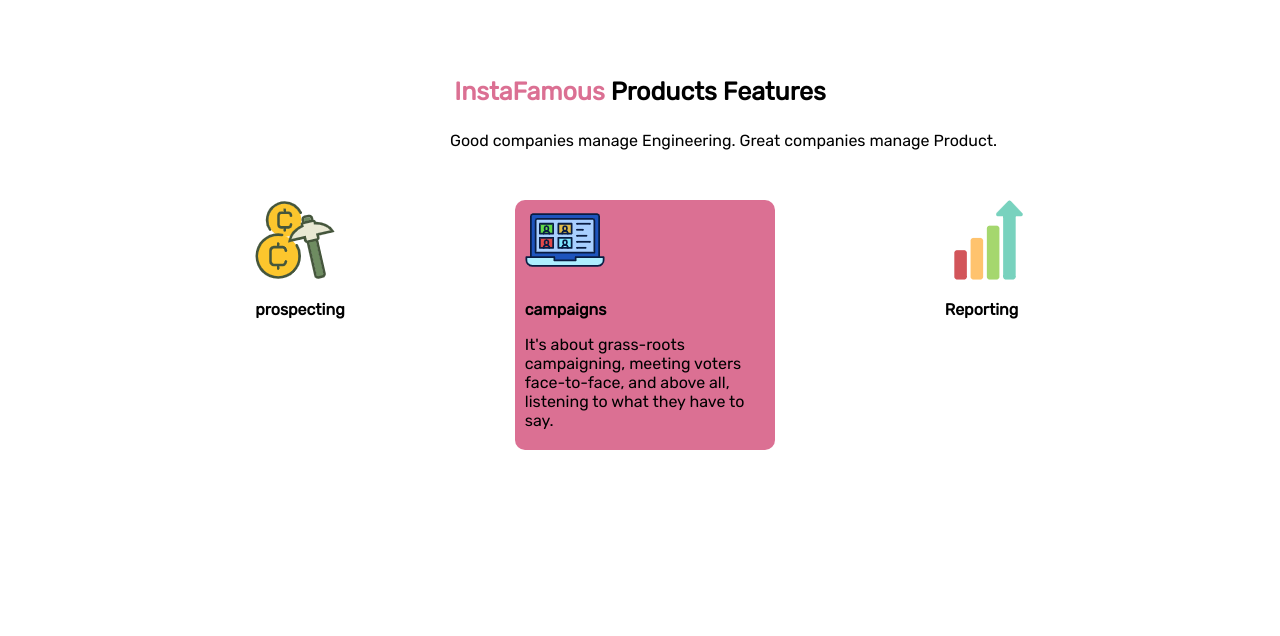
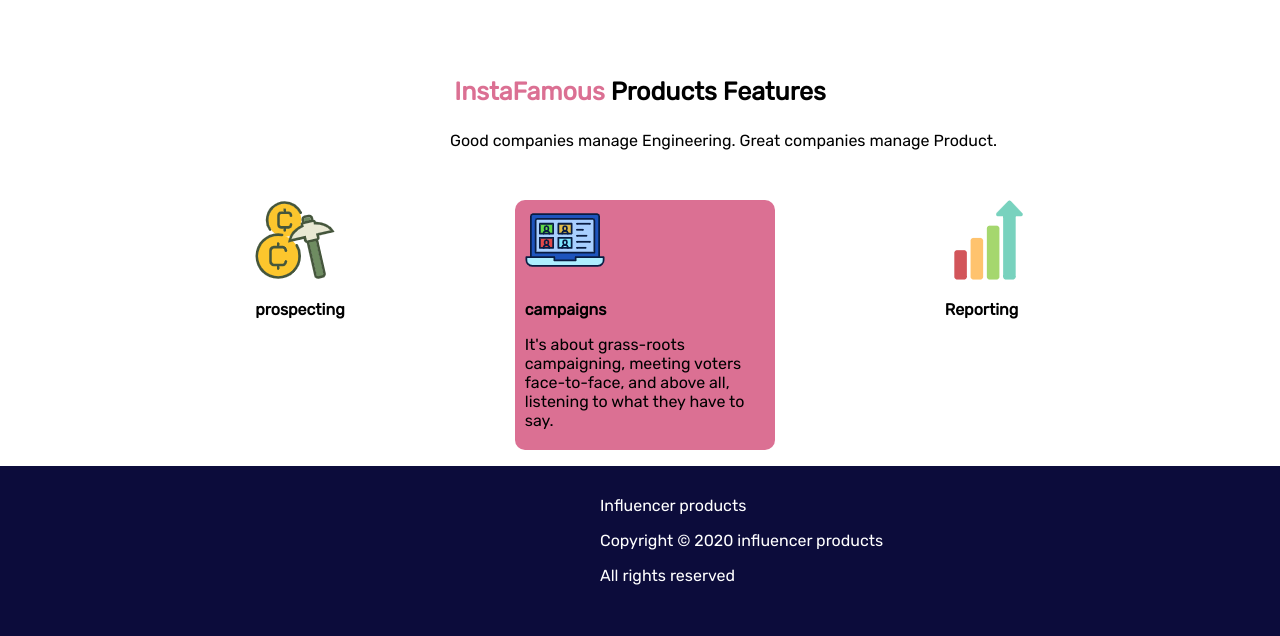
Before and after one commit to WahidaAkhter/Top-influencers-gear, a plain HTML site: page index.html in a window 1280 px wide. Shown: the part 3062-3698 px from the top of the page. Before the commit the page ends 3512 px from the top, so only its background shows below. Drawn offline with Linux system fonts and the light colour scheme; a web font is replaced by a local one.

Commit message:
footer added

```diff
--- a/index.html
+++ b/index.html
@@ -322,6 +322,14 @@
             </div>
         </div>
     </section>
+    <section class="footer-part">
+        <div class="footer-style">
+            <p class="footer-padding">Influencer products</p>
+            <footer>Copyright © 2020 influencer products</footer>
+            <p>All rights reserved</p>
+        </div>
+
+    </section>
 </body>
 
 </html>
--- a/style.css
+++ b/style.css
@@ -186,3 +186,17 @@
     margin-left: 170px;
     margin-right: 170px;
 }
+/*--------------------
+     footer part
+----------------------  */
+.footer-part{
+    background-color: rgb(12, 12, 59);
+    color: white;
+    height: 170px;
+}
+.footer-style{
+    margin-left:600px ;
+}
+.footer-padding{
+    padding-top: 30px;
+}
```
